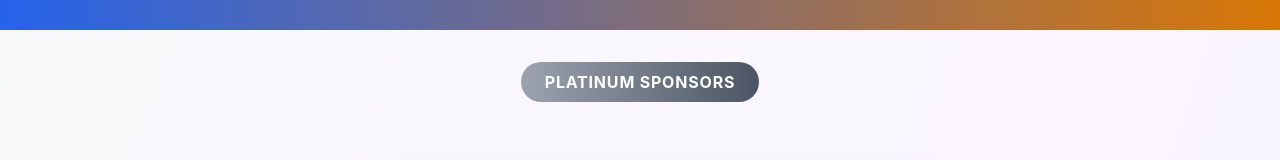
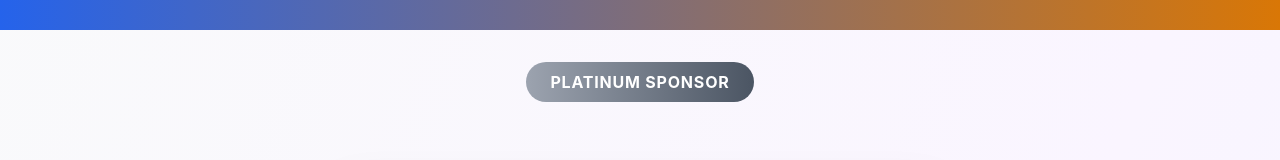
Before and after one commit to Ayonspoiler/BIIN_Award_Function, a React (Vite) app in the folder frontend/: page /sponsors in a window 1280 px wide. Shown: the part 368-528 px from the top of the page. Built offline with nearby package versions, Linux system fonts and the light colour scheme.

Commit message:
Updated Frontend.

```diff
--- a/frontend/src/pages/Sponsors.jsx
+++ b/frontend/src/pages/Sponsors.jsx
@@ -235,7 +235,7 @@ const Sponsors = () => {
           <div className="text-center mb-8 sm:mb-12">
             <div className="inline-flex items-center gap-2 bg-gradient-to-r from-gray-400 to-gray-600 text-white px-4 sm:px-6 py-2 rounded-full mb-4">
               <span className="text-sm sm:text-base font-bold uppercase tracking-wider">
-                Platinum Sponsors
+                Platinum Sponsor
               </span>
             </div>
           </div>
```
